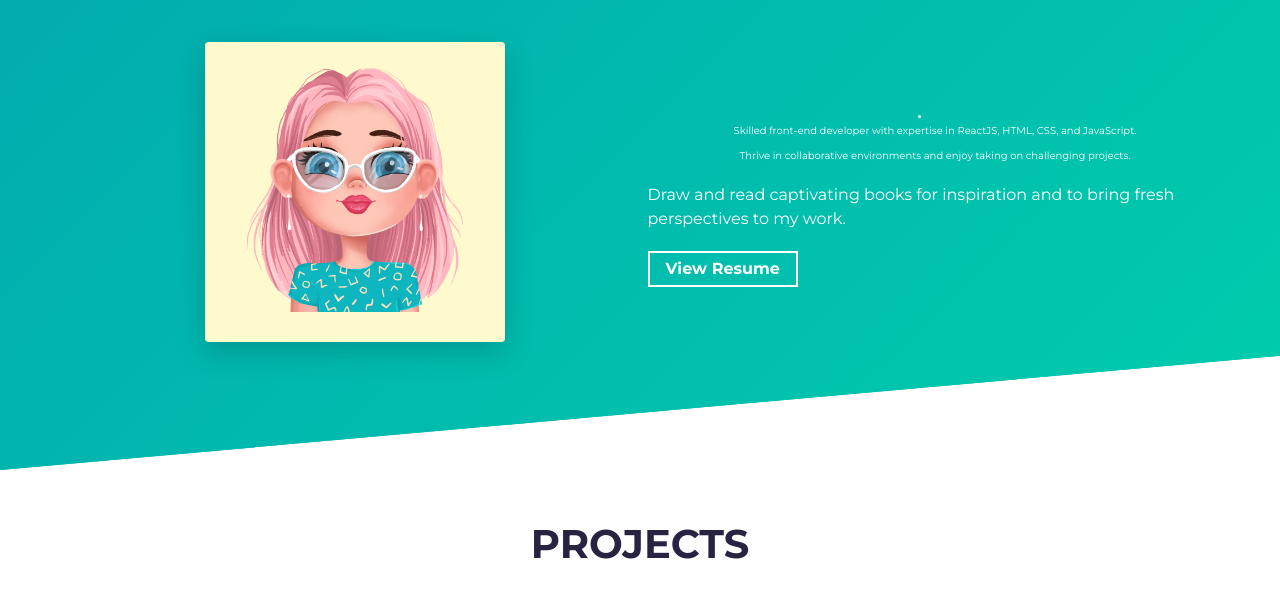
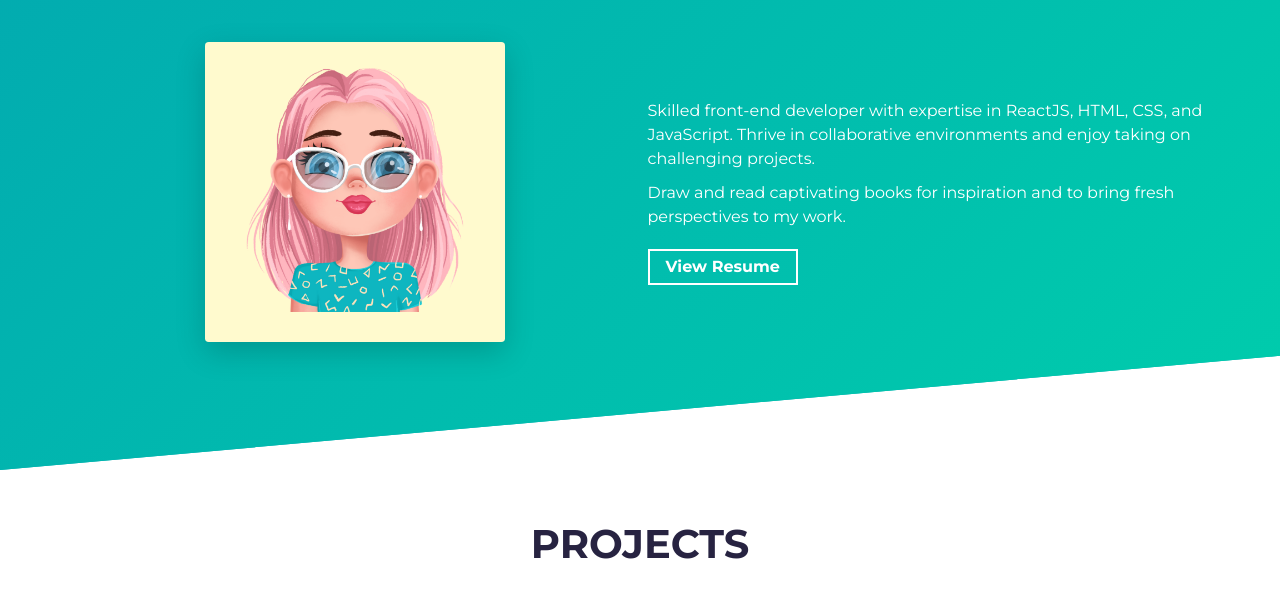
Before and after one commit to GamilaCoding/portfolio, a website built with Parcel: page src/index.html in a window 1280 px wide. Shown: the part 901-1492 px from the top of the page. Built offline with nearby package versions, Linux system fonts and the light colour scheme.

Commit message:
Update index.html

```diff
--- a/src/index.html
+++ b/src/index.html
@@ -68,10 +68,8 @@
           <div class="col-md-6 col-sm-12">
             <div class="about-wrapper__info load-hidden">
               <p class="about-wrapper__info-text">
-                <li>
-                  <ul>Skilled front-end developer with expertise in ReactJS, HTML, CSS, and JavaScript.</ul>
-                  <ul>Thrive in collaborative environments and enjoy taking on challenging projects.</ul>
-                </li>
+                Skilled front-end developer with expertise in ReactJS, HTML, CSS, and JavaScript.
+                Thrive in collaborative environments and enjoy taking on challenging projects.
               </p>
               <p class="about-wrapper__info-text">
                Draw and read captivating books for inspiration and to bring fresh perspectives to my work.
```
